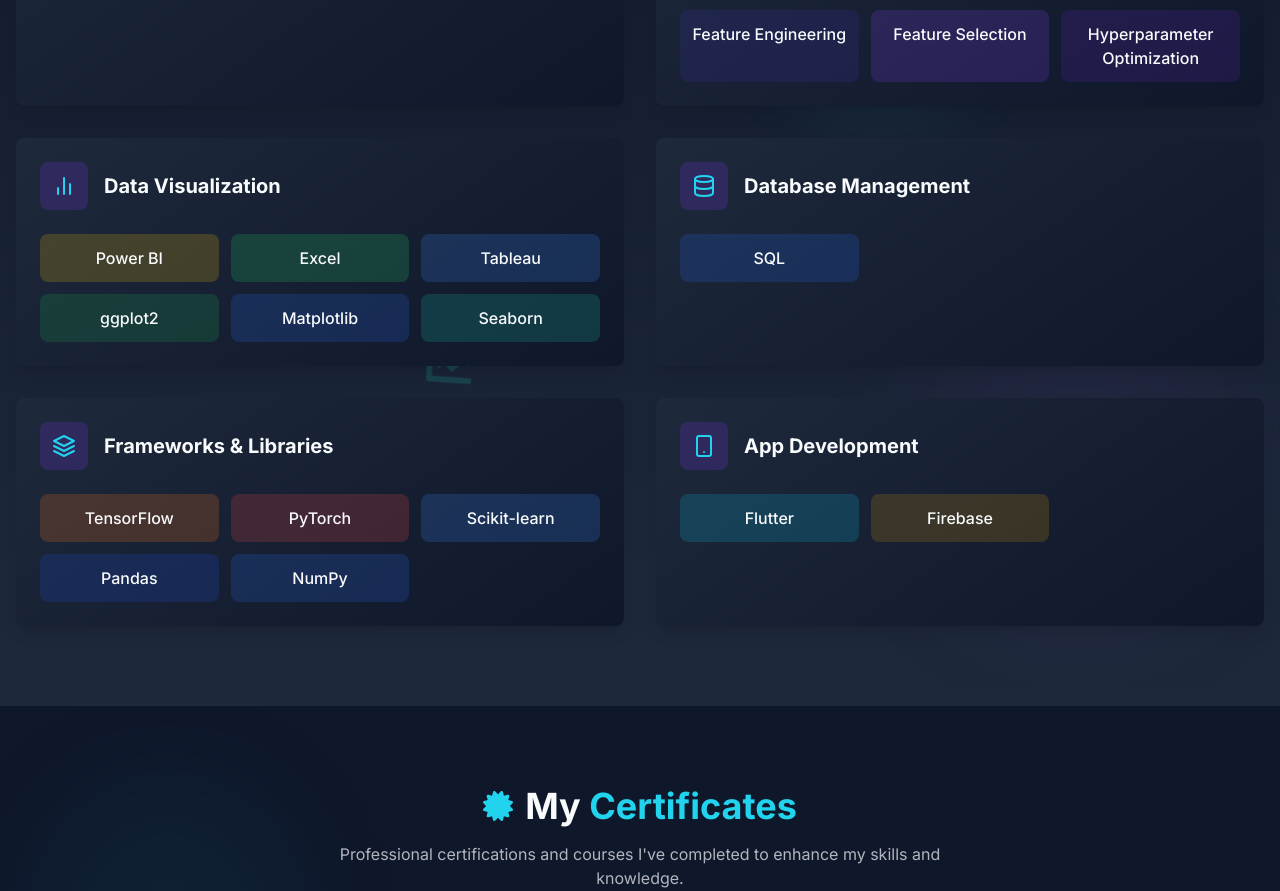
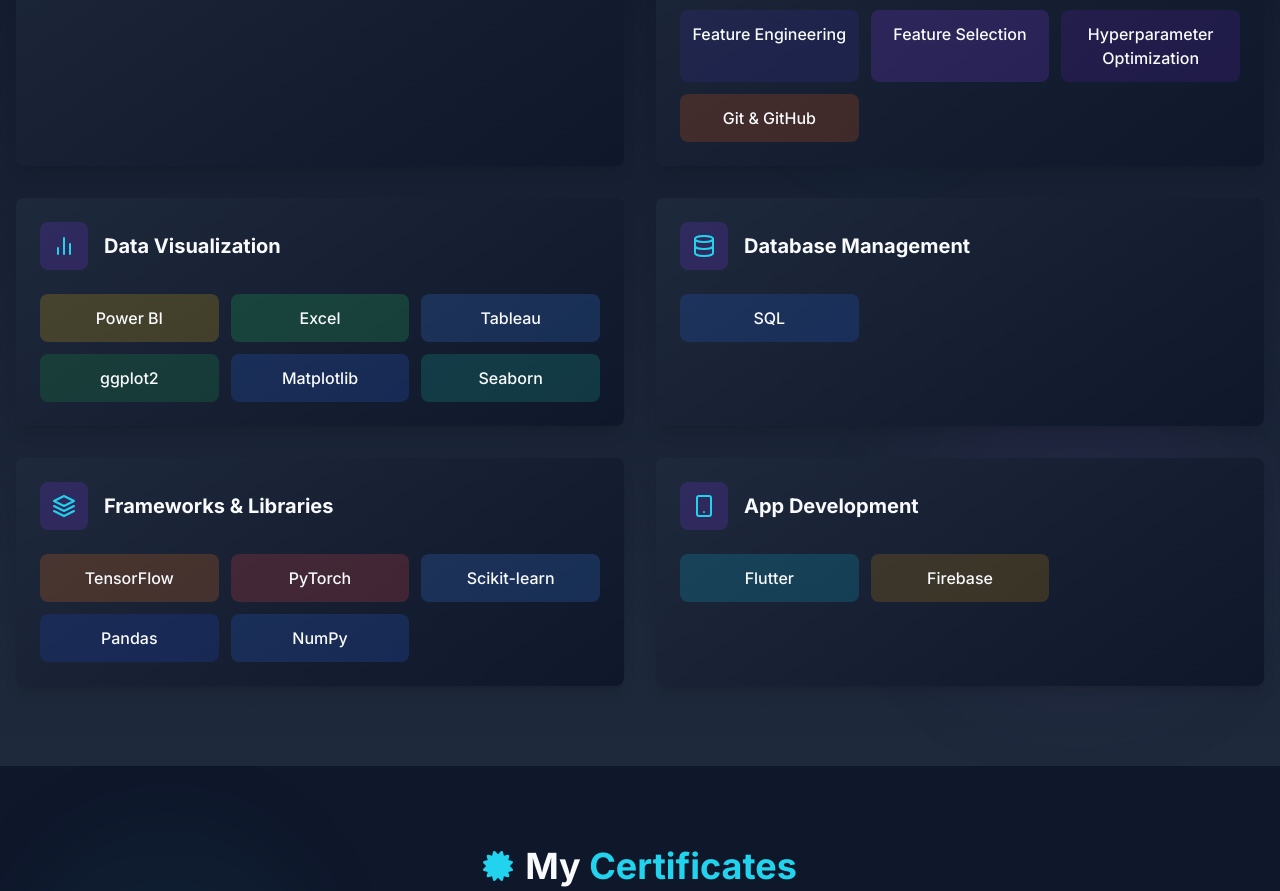
Before and after one commit to SanaD-03-alali/portfolio, a Next.js app: page / in a window 1280 px wide. Shown: the part 2653-3544 px from the top of the page. Built offline with nearby package versions, Linux system fonts and the light colour scheme.

Commit message:
Add Git & GitHub skill and course: Add Git & GitHub to Data Science & AI skills section and add The Git & GitHub Bootcamp course to 2025 certificates

```diff
--- a/src/components/Certificates/Certificates.tsx
+++ b/src/components/Certificates/Certificates.tsx
@@ -33,6 +33,14 @@
       title: "Microsoft Excel - Beginner to Advanced",
       issuer: "Udemy",
       date: "April 2025",
+      image: "/images/udemy.png",
+      year: 2025
+    },
+    {
+      id: 13,
+      title: "The Git & GitHub Bootcamp",
+      issuer: "Udemy",
+      date: "August 2025",
       image: "/images/udemy.png",
       year: 2025
     },
--- a/src/components/Skills/Skills.tsx
+++ b/src/components/Skills/Skills.tsx
@@ -42,6 +42,7 @@
         { name: 'Feature Engineering', color: 'bg-indigo-800' },
         { name: 'Feature Selection', color: 'bg-violet-600' },
         { name: 'Hyperparameter Optimization', color: 'bg-violet-800' },
+        { name: 'Git & GitHub', color: 'bg-orange-600' },
       ]
     },
     {
```
